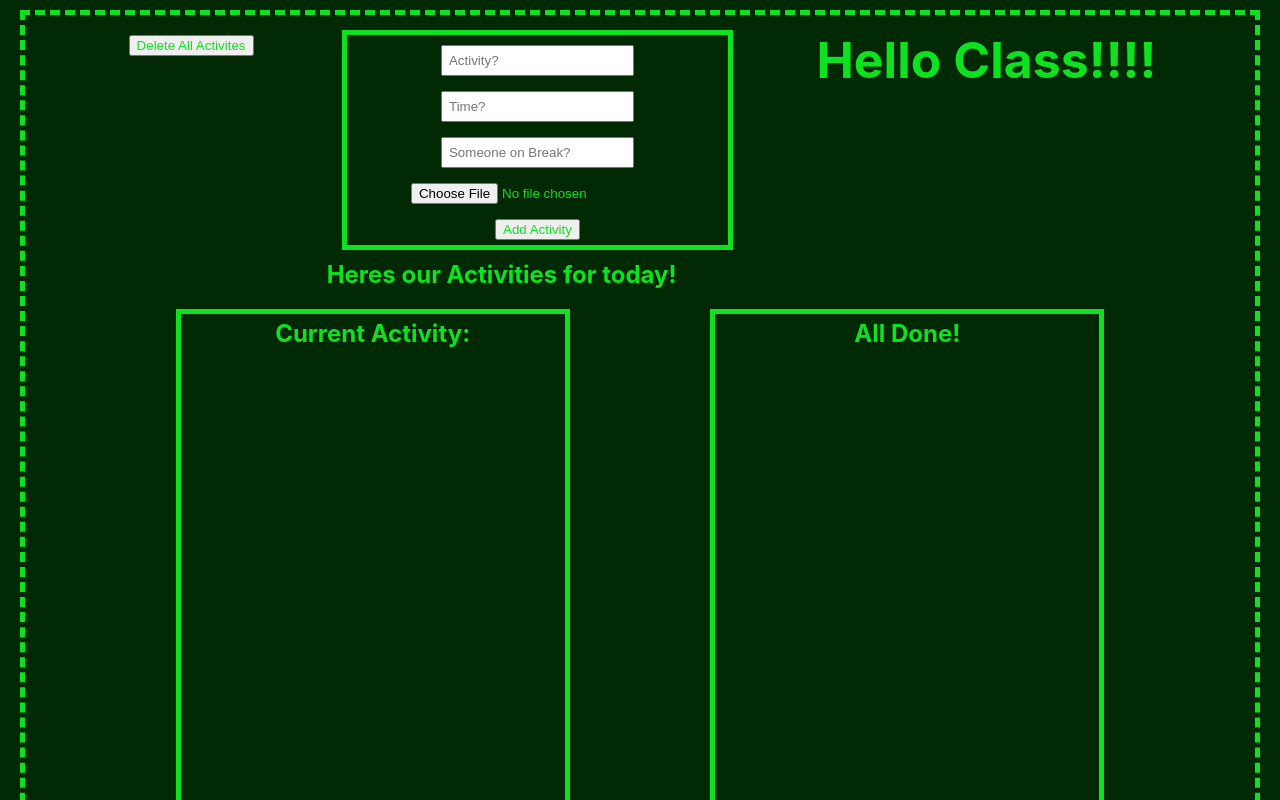
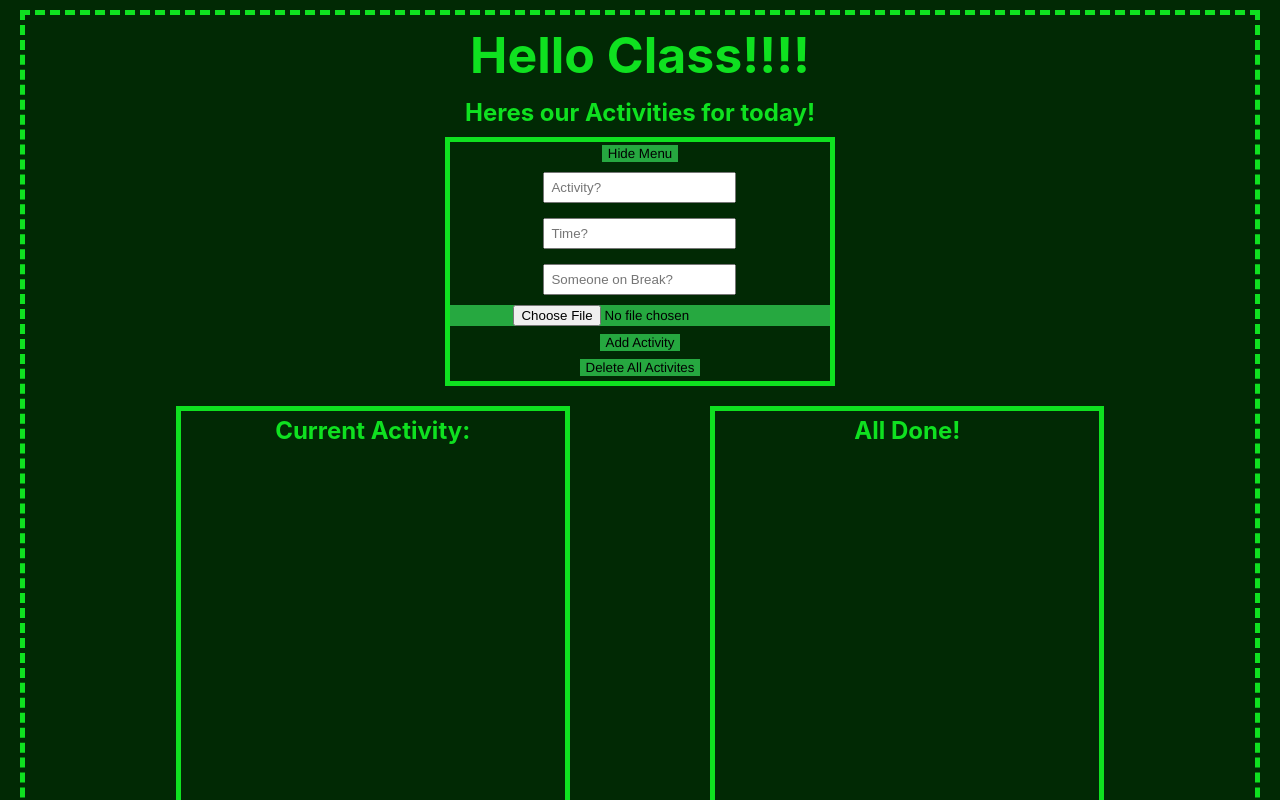
Before and after one commit to MrSinzo/Sinzos-Daily-Planner, a React (Create React App) app: page / in a window 1280 px wide. Shown: the top 800 px of the page. Built offline with nearby package versions, Linux system fonts and the light colour scheme.

Commit message:
Added Show/hide feature, made button text easier to read

```diff
--- a/src/App.css
+++ b/src/App.css
@@ -3,6 +3,19 @@
 :root {
   --main-fc: #0fe120;
   --main-bg: #012904;
+}
+
+.buttonColor {
+  font-family:'Franklin Gothic Medium', 'Arial Narrow', Arial, sans-serif;
+  background-color: rgb(38, 168, 64);
+  border: #012904;
+  color: black;
+  margin: auto;
+
+}
+
+.buttonColor:hover {
+  cursor:pointer
 }
 
 * {
@@ -46,6 +59,9 @@ h1 {
   min-width: 32%;
 }
 
+.hideButton {
+
+}
 .flexThis {
   display: flex;
   flex-wrap: wrap;
@@ -53,6 +69,13 @@ h1 {
   justify-content: space-evenly;
 }
 
+.pushRight {
+  margin-left: 20px ;
+}
+
+.row {
+  flex-wrap: wrap;
+}
 .ctxt {
   text-align: center;
 }
@@ -88,6 +111,7 @@ h1 {
   border-color: aliceblue;
   border: 5px inset var(--main-fc);
   background-color: rgb(76, 108, 59);
+  cursor: pointer;
 }
 
 .picFix {
--- a/src/components/Header.js
+++ b/src/components/Header.js
@@ -6,6 +6,7 @@ function Header() {
     localStorage.setItem("Activity", "[]");
   }
 
+  const [hideForm, setHideForm] = useState(false);
   const [title, setTitle] = useState("");
   const [time, setTime] = useState("");
   const [breakTime, setBreakTime] = useState("");
@@ -49,6 +50,10 @@ function Header() {
     key: uuid(),
   };
 
+  const handleHide = (e) => {
+    setHideForm(true);
+  };
+
   // Function that grabs the image data and converts it for localstorage
   const handlePhoto = (e) => {
     const reader = new FileReader();
@@ -60,6 +65,10 @@ function Header() {
 
     reader.readAsDataURL(e.target.files[0]);
   };
+
+  const handleShow = (e) => {
+    setHideForm(false)
+  }
 
   const handleSubmit = () => {
     const formData = new FormData();
@@ -82,7 +91,6 @@ function Header() {
 
   // useEffect(() => {}, [title]);
 
-
   //Delete function that will delete ALL Activities
 
   const handleDelete = () => {
@@ -91,16 +99,33 @@ function Header() {
     useEffect(window.location.reload());
   };
 
-
+  if (hideForm === true) {
     return (
       <div>
+        <div>
+          {" "}
+          <h1>Hello Class!!!!</h1>
+          <h2>Heres our Activities for today!</h2>
+        </div>
+        <div>
+          <button className="hideButton buttonColor" onClick={handleShow}>Show Menu</button>
+        </div>
+      </div>
+    );
+  }
+  if  (!hideForm) {
+    return (
+      <div>
+        <div>
+          {" "}
+          <h1>Hello Class!!!!</h1>
+          <h2>Heres our Activities for today!</h2>
+        </div>
         <div className="flexThis">
-        <div>
-          <button className="" id="deleteAllBtn" onClick={handleDelete}>
-            Delete All Activites
+          <div className="borderBox row">
+            <button className="hideButton buttonColor" onClick={handleHide}>
+              Hide Menu
             </button>
-        </div>
-        <div className="borderBox">
             <li>
               <input
                 className="activityText"
@@ -128,7 +153,7 @@ function Header() {
                 placeholder="Someone on Break?"
               />
             </li>
-          <li>
+            <div className="buttonColor">
               <form onSubmit={handleSubmit} encType="multipart/form-data">
                 <div
                   title="Edit picture"
@@ -142,6 +167,7 @@ function Header() {
                   onClick={() => document.getElementById("fileInput").click()}
                 />
                 <input
+                  className="buttonColor"
                   title="Click to edit!"
                   type="file"
                   accept=".png, .jpg, .jpeg"
@@ -150,15 +176,25 @@ function Header() {
                   id="fileInput"
                 />
               </form>
-          </li>
-          <button onClick={handleClick}>Add Activity</button>
             </div>
-        <h1>Hello Class!!!!</h1>
-        <h2>Heres our Activities for today!</h2>
-        <br />
+            <button className="buttonColor row" onClick={handleClick}>
+              Add Activity
+            </button>
+            <div>
+              <button
+                className="buttonColor"
+                id="deleteAllBtn"
+                onClick={handleDelete}
+              >
+                Delete All Activites
+              </button>
+            </div>
+          </div>
         </div>
       </div>
     );
+  }
+
 }
 
 export default Header; // our connection to the rest of the application
```
Also changed, not shown: 8 other files (tests, documents, lock files or other folders). Lines whose indentation alone changed are shown as unchanged.
